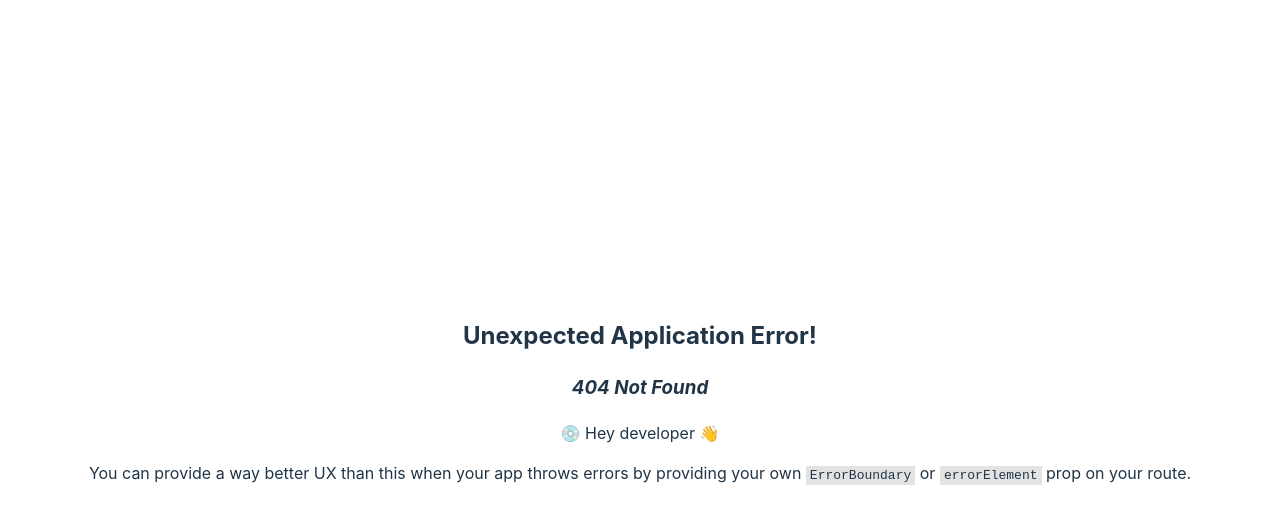
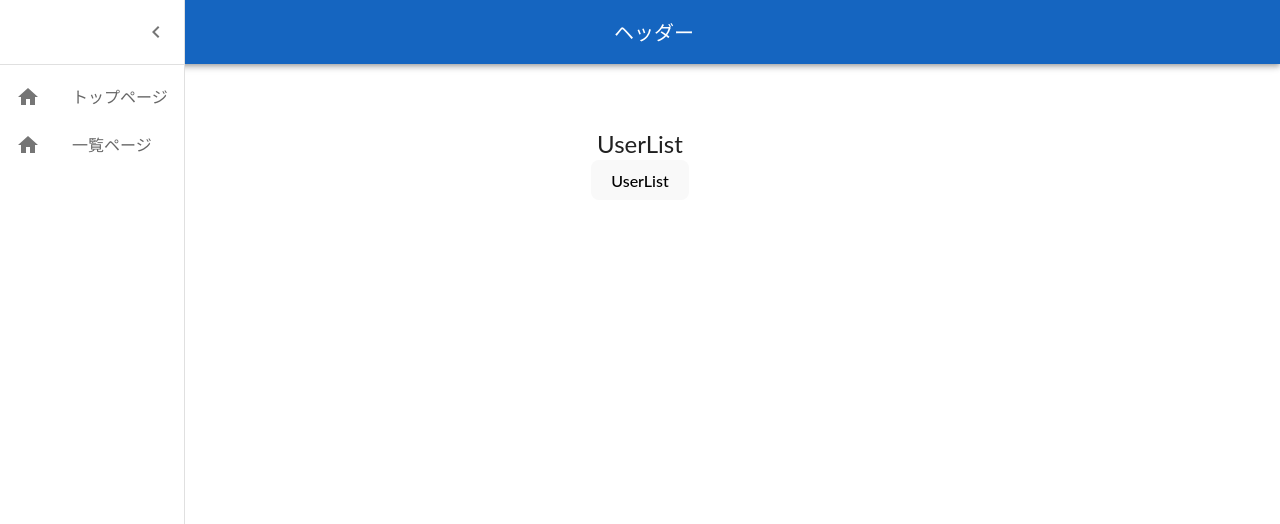
Before and after one commit to adtak/learning-react, a React (Vite) app: page /list in a window 1280 px wide. Before the commit this address had no page. Shown: the top 524 px of the page. Built offline with nearby package versions, Linux system fonts and the light colour scheme.

Commit message:
add UserList

```diff
--- a/src/components/Pages/Template.tsx
+++ b/src/components/Pages/Template.tsx
@@ -135,7 +135,7 @@ export default function Template(props: TemplateProps) {
                 <ListItemText primary="トップページ" />
               </ListItem>
             </StyledLink>
-            <StyledLink to="/products">
+            <StyledLink to="/list">
               <ListItem>
                 <ListItemIcon>
                   <HomeIcon />
--- /dev/null
+++ b/src/components/Pages/UserList.tsx
@@ -0,0 +1,11 @@
+import Template from "./Template";
+
+export default function UserList() {
+  return (
+    <>
+      <Template title="UserList">
+        <button>UserList</button>
+      </Template>
+    </>
+  );
+}
```
Also changed, not shown: src/components/App/App.tsx (+11 -11 lines).
